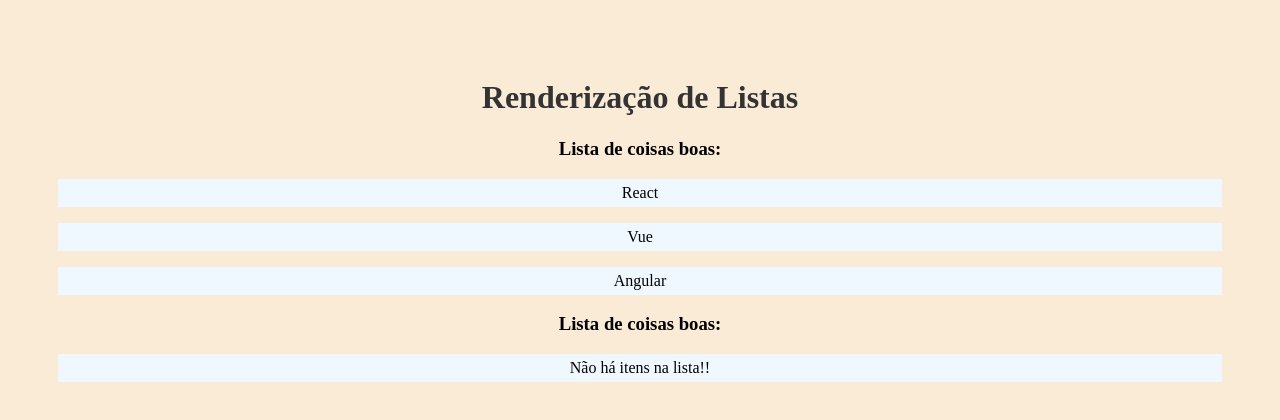
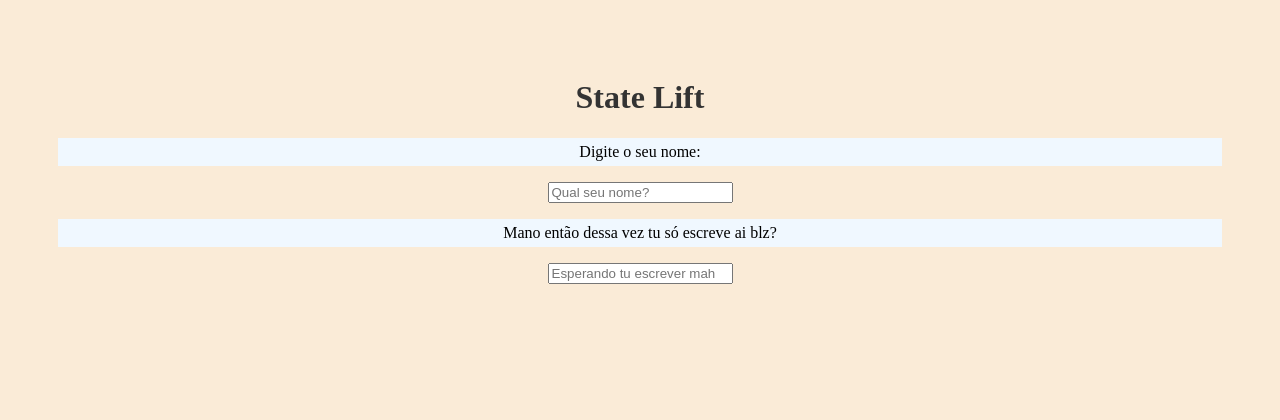
Before and after one commit to itzmyhub/react-training, a React (Create React App) app in the folder reacting/: page / in a window 1280 px wide. Shown: the top 420 px of the page. Built offline with nearby package versions, Linux system fonts and the light colour scheme.

Commit message:
STATE LIFT (MUITO FODA!)

```diff
--- a/reacting/src/App.js
+++ b/reacting/src/App.js
@@ -1,15 +1,21 @@
 import './App.css';
-import OutraLista from './components/OutraLista';
+import {useState} from 'react'
+
+import SeuNome from './components/SeuNome';
+import TestandoSL from './components/TestandoSL'
+import Saudacao from './components/Saudacao';
 
 function App() {
-
-  const meusItens=['React', 'Vue', 'Angular']
+  const [nome, setNome] = useState()
+  const [secondNome, setSecondNome] = useState()
 
   return (
     <div className="App">
-      <h1>Renderização de Listas</h1>
-      <OutraLista itens={meusItens}/>
-      <OutraLista itens={[]}/>
+      <h1>State Lift</h1>
+      <SeuNome setNome={setNome} />
+      <Saudacao nome={nome} />
+      <TestandoSL setNome={setSecondNome} />
+      {secondNome}
     </div>
   );
 }
--- /dev/null
+++ b/reacting/src/components/Saudacao.js
@@ -0,0 +1,14 @@
+function Saudacao ({nome}) {
+
+    function gerarSaudacao(algumNome) {
+        return `Olá, ${algumNome}, tudo bem?`
+    }
+
+    return (
+        <div>
+            {nome && <p>{gerarSaudacao(nome)}</p>}
+        </div>
+    )
+}
+
+export default Saudacao
--- /dev/null
+++ b/reacting/src/components/SeuNome.js
@@ -0,0 +1,11 @@
+function SeuNome({setNome}) {
+
+    return (
+        <div>
+            <p>Digite o seu nome:</p>
+            <input type="text" placeholder="Qual seu nome?" onChange={(e) => setNome(e.target.value)}/>
+        </div>
+    )
+}
+
+export default SeuNome
--- /dev/null
+++ b/reacting/src/components/TestandoSL.js
@@ -0,0 +1,11 @@
+function TestandoSL ({setNome}) {
+
+    return (
+        <div>
+            <p>Mano então dessa vez tu só escreve ai blz?</p>
+            <input type="text" placeholder="Esperando tu escrever mah" onChange={(e) => setNome(e.target.value)}/>
+        </div>
+    )
+}
+
+export default TestandoSL
```
